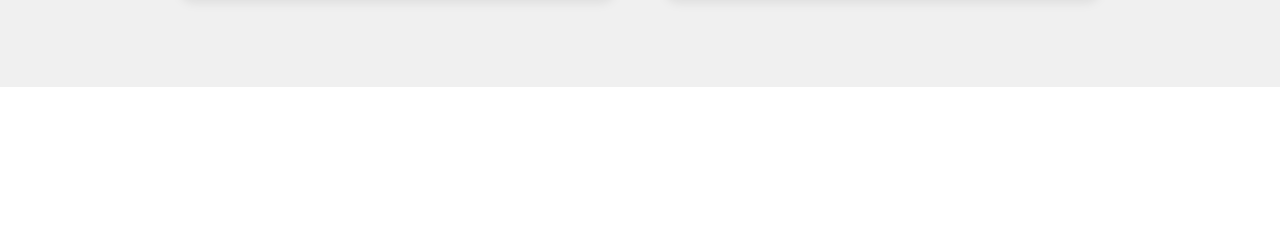
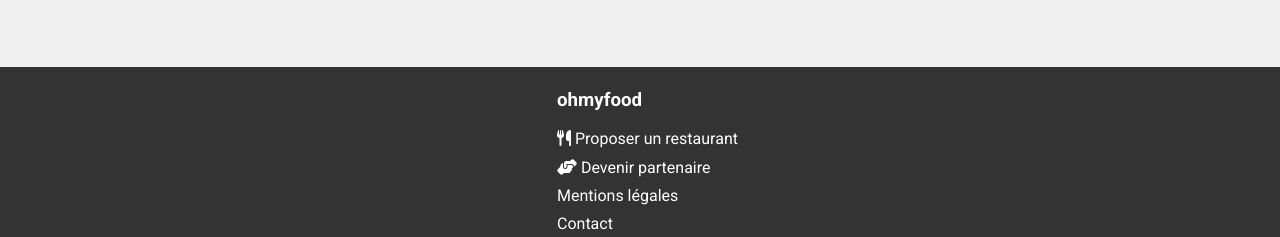
Before and after one commit to theoarvin/ARVINBEROD_3_05-01-2022, a website: page index.html in a window 1280 px wide. Shown: the part 1319-1556 px from the top of the page. Before the commit the page ends 1406 px from the top, so only its background shows below. Drawn offline with Linux system fonts and the light colour scheme; a web font is replaced by a local one.

Commit message:
page 1 v1

```diff
--- a/index.html
+++ b/index.html
@@ -114,7 +114,20 @@
     </section>
   </main>
   <footer>
+    <div class="piedpage">
+      <h3>ohmyfood</h3>
+      <div class="piedpage__restaurant">
+        <i class="fas fa-utensils"></i>
+        <a class="piedpage__lien" href="#">Proposer un restaurant</a>
+      </div>
+      <div class="piedpage__partenaire">
+        <i class="fas fa-hands-helping"></i>
+        <a class="piedpage__lien" href="#">Devenir partenaire</a>
+      </div>
+      <a class="piedpage__lien" href="#">Mentions légales</a>
+      <a class="piedpage__lien" href="mailto:arvintheo69@gmail.com">Contact</a>
 
+    </div>
   </footer>
   <script src="https://kit.fontawesome.com/742255a237.js" crossorigin="anonymous"></script>
 </body>
--- a/sass/base/_base.scss
+++ b/sass/base/_base.scss
@@ -5,7 +5,6 @@
   margin: 0;
   padding: 0;
   box-sizing: border-box;
-  max-width: 1180px;
 }
 body {
   font-family: "Roboto", sans-serif;
--- a/sass/layout/_container.scss
+++ b/sass/layout/_container.scss
@@ -50,16 +50,19 @@
   h2 {
     margin-right: 110px;
     margin-bottom: 25px;
-    @media (min-width: 1020px) {
-      margin-left: 0;
-      margin-right: 0;
-    }
   }
   &__button {
     margin-bottom: 20px;
   }
-  &__groupe {
-    @media (min-width: 1020px) {
+
+  @media (min-width: 1020px) {
+    margin: auto;
+    max-width: 1348px;
+    h2 {
+      margin-left: 0;
+      margin-right: 0;
+    }
+    &__groupe {
       display: flex;
       flex-direction: row;
       justify-content: space-around;
--- /dev/null
+++ b/sass/layout/_footer.scss
@@ -0,0 +1,24 @@
+footer {
+  background: #333;
+  width: 100%;
+  height: 170px;
+
+  color: #fff;
+  text-decoration: none;
+  .piedpage {
+    display: flex;
+    flex-direction: column;
+    padding-left: 15px;
+    a {
+      text-decoration: none;
+      color: #fff;
+      margin-top: 10px;
+    }
+    &__restaurant {
+      margin-bottom: 10px;
+    }
+  }
+  @media (min-width: 530px) {
+    @include center;
+  }
+}
--- a/sass/main.scss
+++ b/sass/main.scss
@@ -17,7 +17,7 @@
 @import "./layout/header";
 @import "./layout/nav";
 @import "./layout/container";
-@import "./layout/form";
+@import "./layout/footer";
 
 // Pages
 
```
Also changed, not shown: public/css/style.css, sass/layout/_form.scss (deleted), 1 other file.
